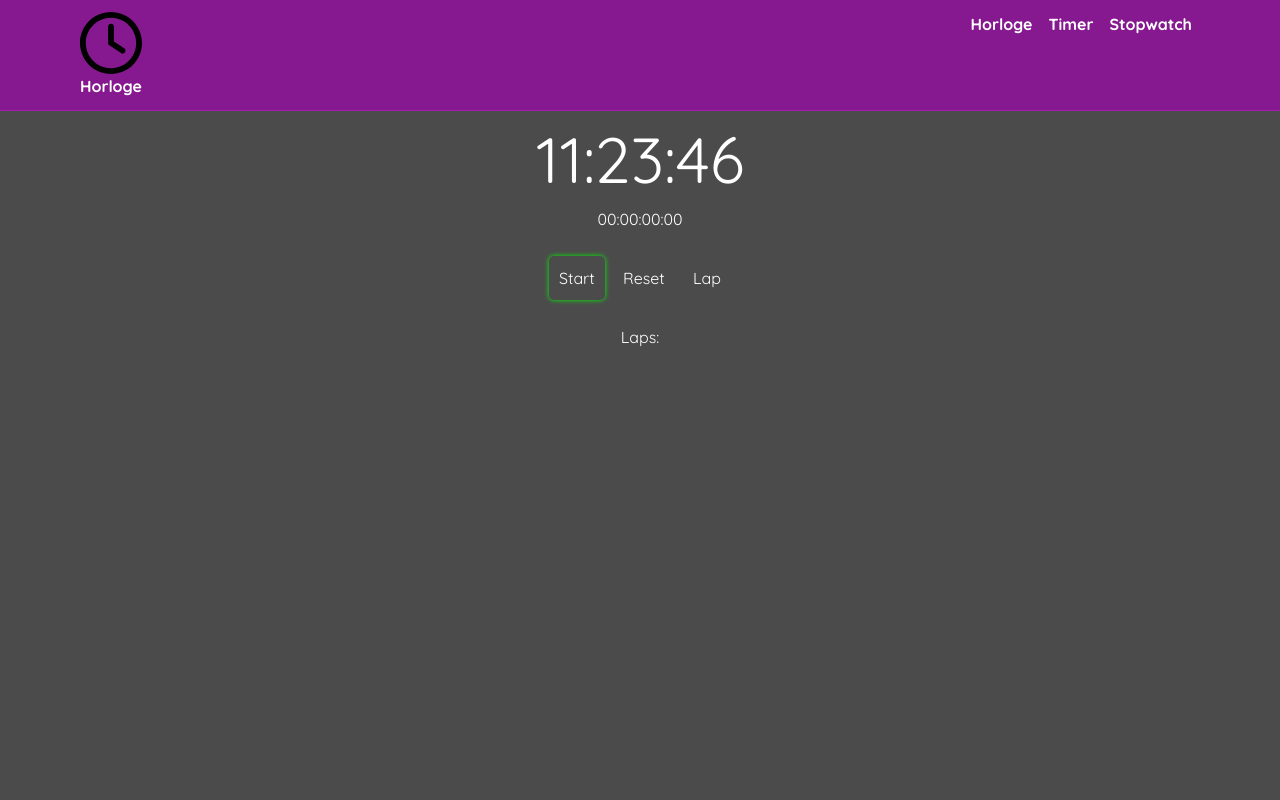
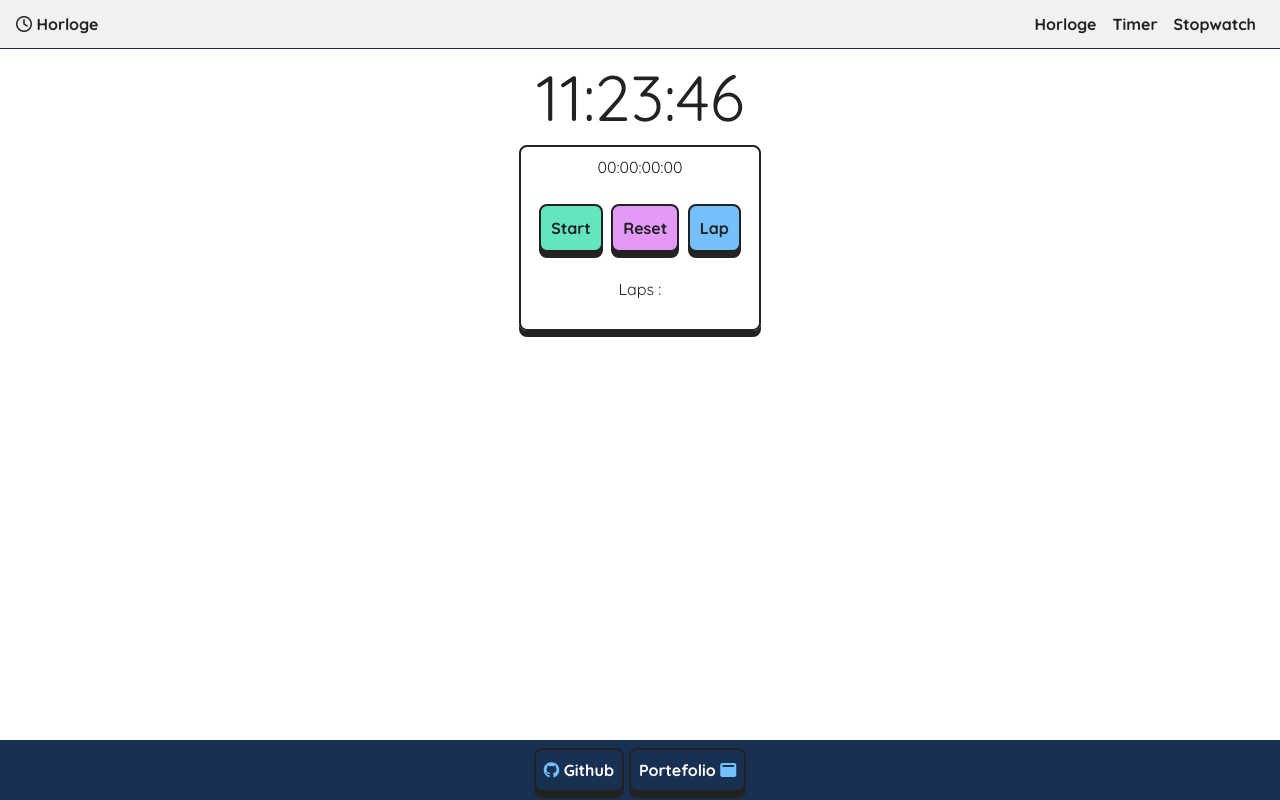
Before and after one commit to jules-jean-louis1/oclock, a PHP site: page / in a window 1280 px wide. Run offline with PHP 8.4, Linux system fonts and the light colour scheme; some libraries are stand-ins or nearby versions.

Commit message:
ajout d'un peu de css

```diff
--- /dev/null
+++ b/import/footer.php
@@ -0,0 +1,20 @@
+<footer>
+    <div id="containerFooter" class="absolute bottom-0 bg-[#183153] w-full">
+        <div id="linkFooter">
+            <ul class="flex justify-center py-2 space-x-[5px]">
+                <li class="flex p-2" id="linkButtonFooter">
+                    <a href="https://github.com/jules-jean-louis1/oclock">
+                        <i class="fa-brands fa-github fa-x" id="logoFooter"></i>
+                        Github
+                    </a>
+                </li>
+                <li class="p-2" id="linkButtonFooter">
+                    <a href="https://www.linkedin.com/in/jules-jean-louis/">
+                        Portefolio
+                        <i class="fa-solid fa-window-maximize" id="logoFooter"></i>
+                    </a>
+                </li>
+            </ul>
+        </div>
+    </div>
+</footer>
--- a/import/header.php
+++ b/import/header.php
@@ -1,14 +1,14 @@
 <header>
     <div id="headerContainer">
-        <div id="headerContent" class="flex justify-between px-20 py-3 border-b-[1px] border-fuchsia-700 bg-fuchsia-800">
+        <div id="headerContent" class="flex justify-between px-4 py-3 border-b-[1px] border-[#183153] bg-[#F0F1F3]">
             <div id="headerLogo">
                 <a href="index.php" class="font-bold ">
-                    <img src="../images/clock-regular.svg" alt="">
+                    <i class="fa-regular fa-clock"></i>
                     Horloge
                 </a>
             </div>
             <div id="headerNav">
-                <nav>
+                <nav class="hidden lg:block">
                     <ul class="flex font-bold">
                         <li class="mx-2">
                             <a href="index.php">Horloge</a>
@@ -21,6 +21,9 @@
                         </li>
                     </ul>
                 </nav>
+                <button id="burgerButton" class="block lg:hidden">
+                    <i class="fa-solid fa-bars"></i>
+                </button>
             </div>
         </div>
     </div>
--- a/index.php
+++ b/index.php
@@ -8,6 +8,7 @@
     <meta charset="UTF-8">
     <meta http-equiv="X-UA-Compatible" content="IE=edge">
     <meta name="viewport" content="width=device-width, initial-scale=1.0">
+    <script src="https://kit.fontawesome.com/8b26d30613.js" crossorigin="anonymous"></script>
     <!-- Tailwind CSS -->
     <script src="https://cdn.tailwindcss.com"></script>
     <script defer src="script/main.js"></script>
@@ -21,7 +22,7 @@
 ?>
 <!-- Main -->
     <main>
-        <article class="mx-28">
+        <article class="h-[80vh]">
             <section class="flex flex-col items-center">
                 <div>
                     <div id="containerHorloge">
@@ -29,7 +30,7 @@
                         </div>
                     </div>
                 </div>
-                <div id="timerWarpper" class="flex justify-center items-center">
+                <div id="timerWarpper" class="flex justify-center items-center px-4 py-2">
                     <div class="wrapper flex flex-col items-center space-y-5" id="wrapper">
                         <div class="display flex flex-row">
                             <p class="timerDisplay" id="timerHrs">00</p> :
@@ -43,8 +44,7 @@
                             <button type="button" id="resetBtn">Reset</button>
                             <button type="button" id="lapBtn">Lap</button>
                         </div>
-                        <h1>Laps:</h1>
-
+                        <h1>Laps :</h1>
                         <div id="laps">
                             <p id="lapRecord"></p>
                         </div>
@@ -53,5 +53,9 @@
             </section>
         </article>
     </main>
+<!-- Footer -->
+<?php
+    include 'import/footer.php';
+?>
 </body>
 </html>
--- a/script/main.js
+++ b/script/main.js
@@ -1,3 +1,7 @@
+//Burger menu
+
+
+
 // creation function pour affichage de l'heure
 
 function afficheHeure() {
--- a/style/style.css
+++ b/style/style.css
@@ -9,15 +9,28 @@
 body {
     font-family: 'Quicksand', sans-serif;
     /*background-color: #121316;*/
-    color: white;
-    background-color: #4B4B4B;
+    color: #222222;
+    background-color: #FFFFFF;
 }
 /*********************************************
 **********************************************
-**********    Header Section    **************
+**********     H E A D E R    **************
 **********************************************
 *********************************************/
 
+
+
+/*********************************************
+**********************************************
+**********      Section    **************
+**********************************************
+*********************************************/
+
+#timerWarpper {
+    border: 0.125em solid #222222;
+    border-radius: 0.5em;
+    box-shadow: 0 0.375em 0 #222222;
+}
 
 #startBtn, #resetBtn, #lapBtn {
     background-color: transparent;
@@ -27,6 +40,80 @@ body {
     cursor: pointer;
 }
 #startBtn {
-    border-style: solid;
-    box-shadow: 0 0 5px 0 #00FF00;
+    border: 0.125em solid #222222;
+    border-radius: 0.5em;
+    box-shadow: 0 0.375em 0 #222222;
+    background-color: #63E6BE;
+    font-weight: bold;
 }
+#startBtn:hover {
+    box-shadow: 0 0.375em 0 #222222;
+    background-color: #0CA678;
+}
+#startBtn:active {
+    border: 0.125em solid #222222;
+    border-radius: 0.5em;
+    box-shadow: 0 0.375em 0 #222222;
+    background-color: #FF8787;
+    font-weight: bold;
+}
+#startBtn:active:hover {
+    box-shadow: 0 0.375em 0 #222222;
+    background-color: #E03131;
+}
+#resetBtn {
+    border: 0.125em solid #222222;
+    border-radius: 0.5em;
+    box-shadow: 0 0.375em 0 #222222;
+    background-color: #E599F7;
+    font-weight: bold;
+}
+#resetBtn:hover {
+    box-shadow: 0 0.375em 0 #222222;
+    background-color: #9C36B5;
+}
+#lapBtn {
+    border: 0.125em solid #222222;
+    border-radius: 0.5em;
+    box-shadow: 0 0.375em 0 #222222;
+    background-color: #74C0FC;
+    font-weight: bold;
+}
+#lapBtn:hover {
+    box-shadow: 0 0.375em 0 #222222;
+    background-color: #146EBE;
+}
+/*********************************************
+**********************************************
+********        F O O T E R         **********
+**********************************************
+*********************************************/
+footer{
+    color: #FFFFFF;
+}
+#logoFooter {
+    color: #74C0FC;
+}
+#linkButtonFooter {
+    border: 0.125em solid #222222;
+    border-radius: 0.5em;
+    box-shadow: 0 0.375em 0 #222222;
+    background-color: transparent;
+    font-weight: bold;
+}
+
+/*********************************************
+**********************************************
+********    R E S P O N S I V E    ***********
+**********************************************
+*********************************************/
+
+@media (min-width: 768px) {
+    #headerNav ul {
+        display: flex;
+    }
+
+    #headerNav button {
+        display: none;
+    }
+}
```
